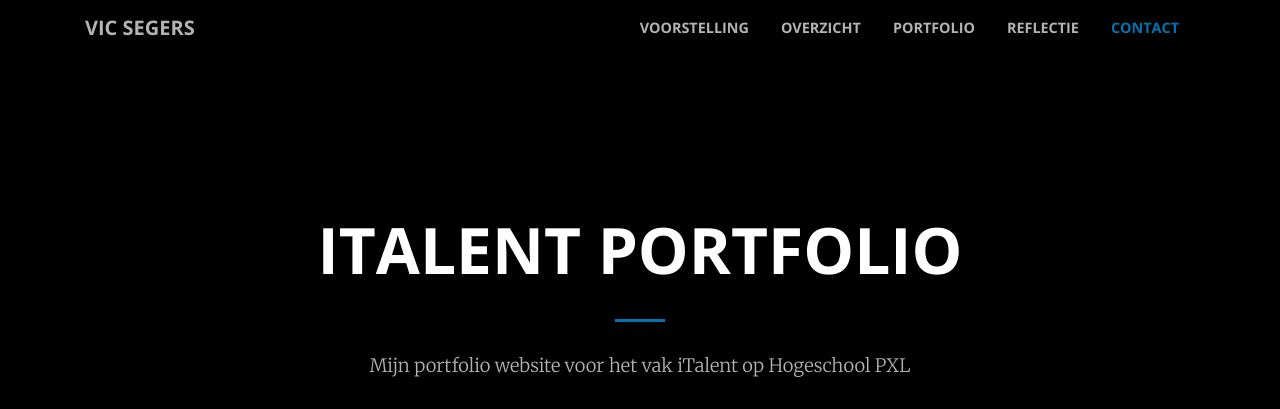
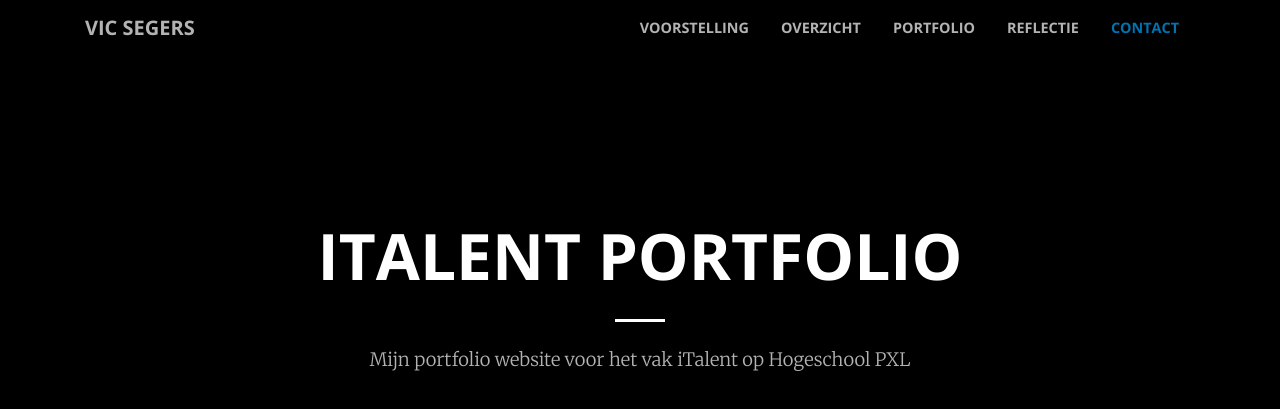
Before and after one commit to VicSegers/iTalent-website, a plain HTML site: page index.html in a window 1280 px wide. Shown: the top 409 px of the page. Drawn offline with nearby package versions, Linux system fonts and the light colour scheme.

Commit message:
Fixed wrong color

```diff
--- a/index.html
+++ b/index.html
@@ -56,7 +56,7 @@
             <h1 class="text-uppercase">
               <strong>iTalent Portfolio</strong>
             </h1>
-            <hr />
+            <hr class="light my-4" />
           </div>
           <div class="col-lg-8 mx-auto">
             <p class="text-faded mb-5">Mijn portfolio website voor het vak iTalent op Hogeschool PXL</p>
```
